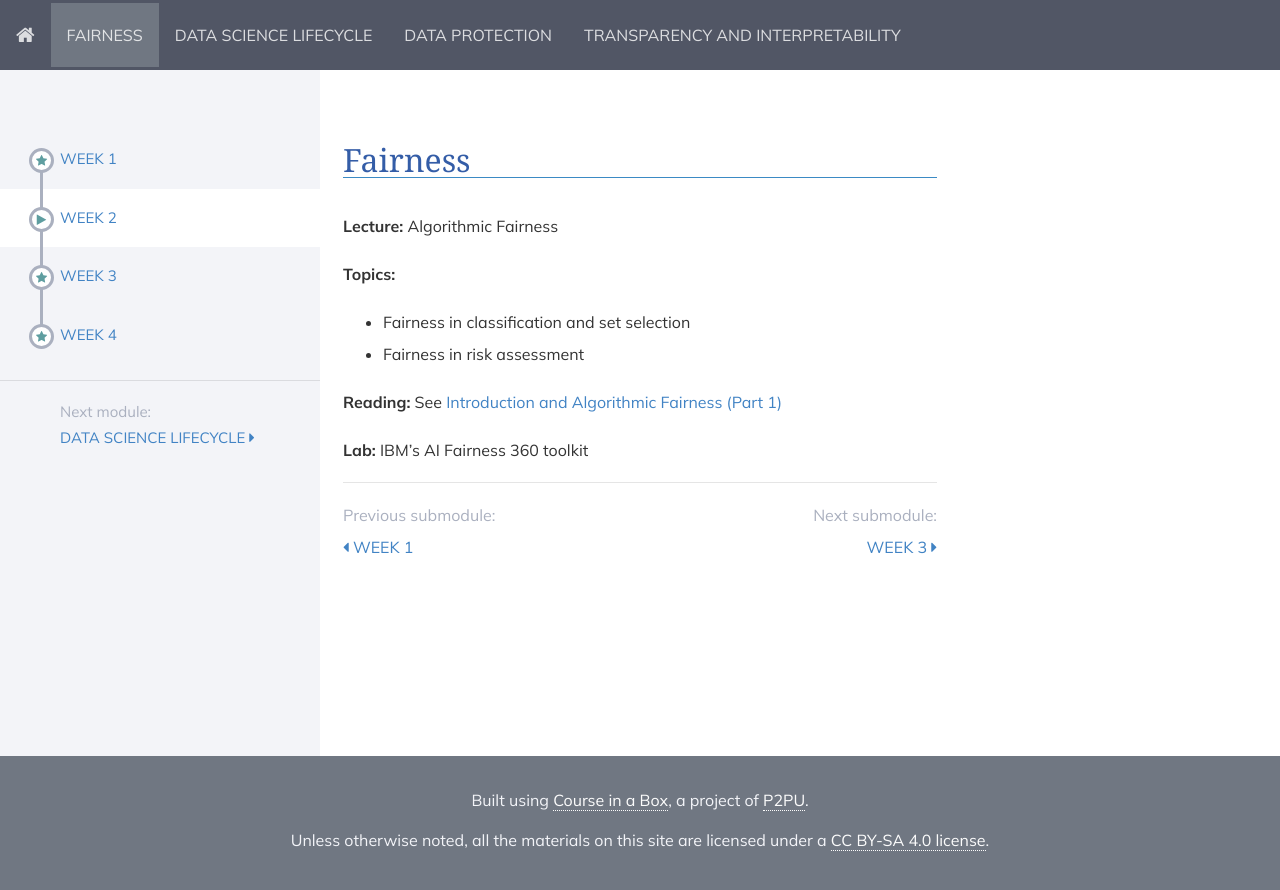
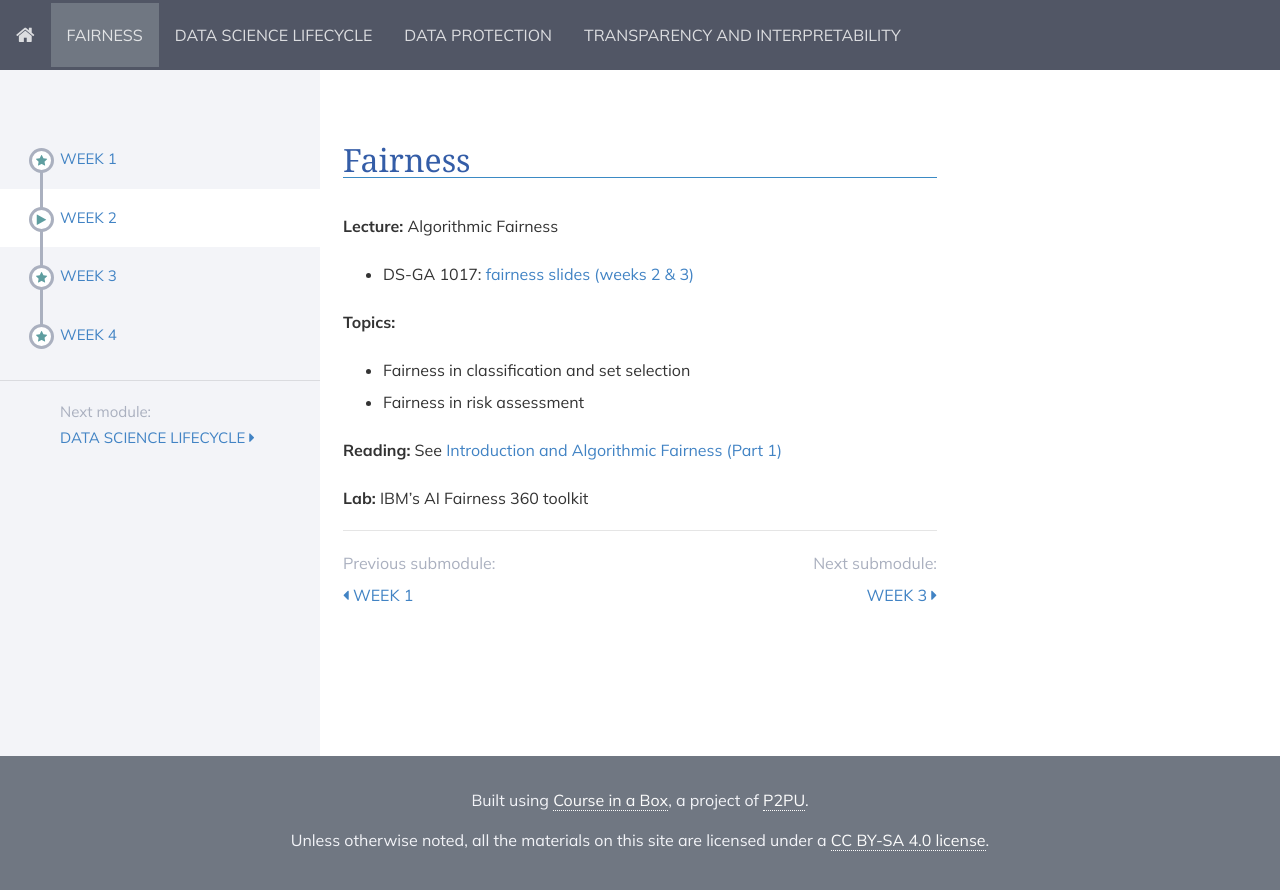
Before and after one commit to DataResponsibly/rds24, a Jekyll site: the page built from modules/fairness/_posts/2000-01-02-week2.md, in a window 1280 px wide. Shown: the top 890 px of the page. Built offline with Jekyll 4.4.1, drawn with Linux system fonts in a browser that asks for light colours; nearby versions of some CDN libraries.

Commit message:
Update 2000-01-02-week2.md

```diff
--- a/modules/fairness/_posts/2000-01-02-week2.md
+++ b/modules/fairness/_posts/2000-01-02-week2.md
@@ -7,7 +7,7 @@ title: Week 2
 **Lecture:** Algorithmic Fairness
 
 [//]: * DS-UA 202: [2 fairness slides](../../../assets/2_Fairness.pdf)
-[//]: * DS-GA 1017: [2 fairness slides](../../../assets/2_3_Fairness_1017.pdf)
+* DS-GA 1017: [fairness slides (weeks 2 & 3)](../../../assets/2_3_Fairness_1017.pdf)
 
 **Topics:**
 
```
